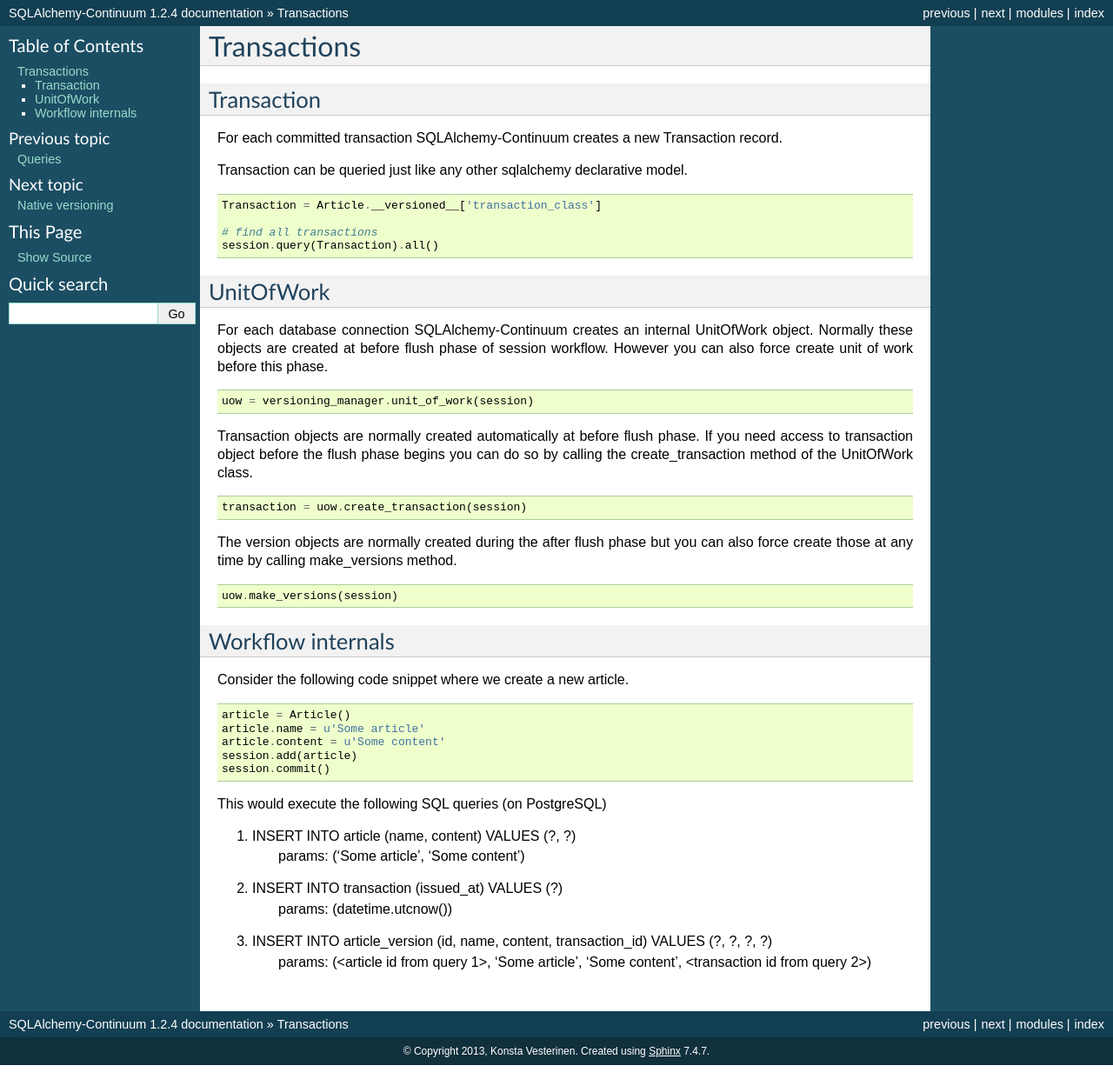
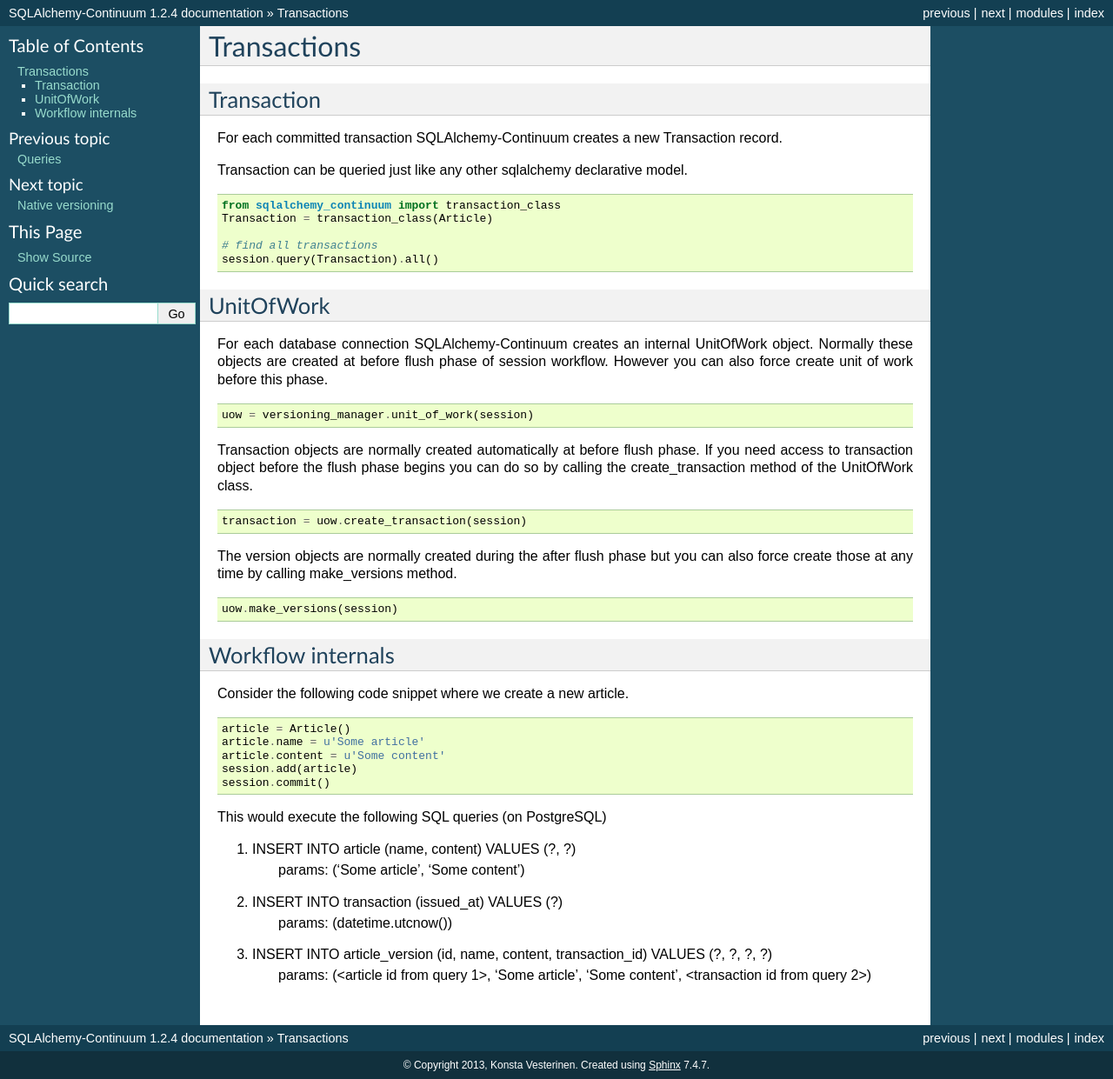
Before and after one commit to kvesteri/sqlalchemy-continuum, a Sphinx documentation site: the page built from docs/transactions.rst, in a window 1280 px wide. Shown: the whole page at 87% size. Built offline with Sphinx 7.4.7, drawn with Linux system fonts in a browser that asks for light colours.

Commit message:
Update code sample
Following the sample I am getting KeyError: 'transaction_class'. Updated to use transaction_class from utils.

```diff
--- a/docs/transactions.rst
+++ b/docs/transactions.rst
@@ -13,7 +13,8 @@ Transaction can be queried just like any other sqlalchemy declarative model.
 ::
 
 
-    Transaction = Article.__versioned__['transaction_class']
+    from sqlalchemy_continuum import transaction_class
+    Transaction = transaction_class(Article)
 
     # find all transactions
     session.query(Transaction).all()
```
